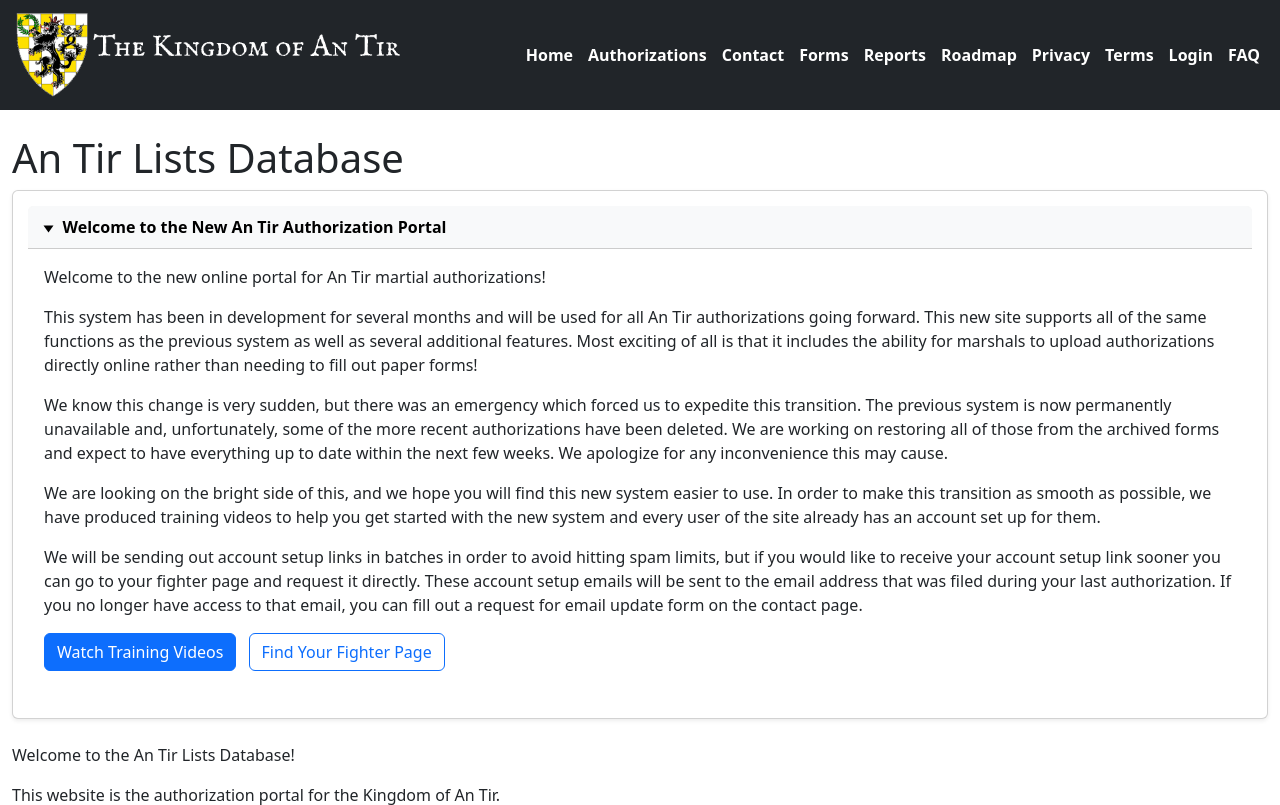
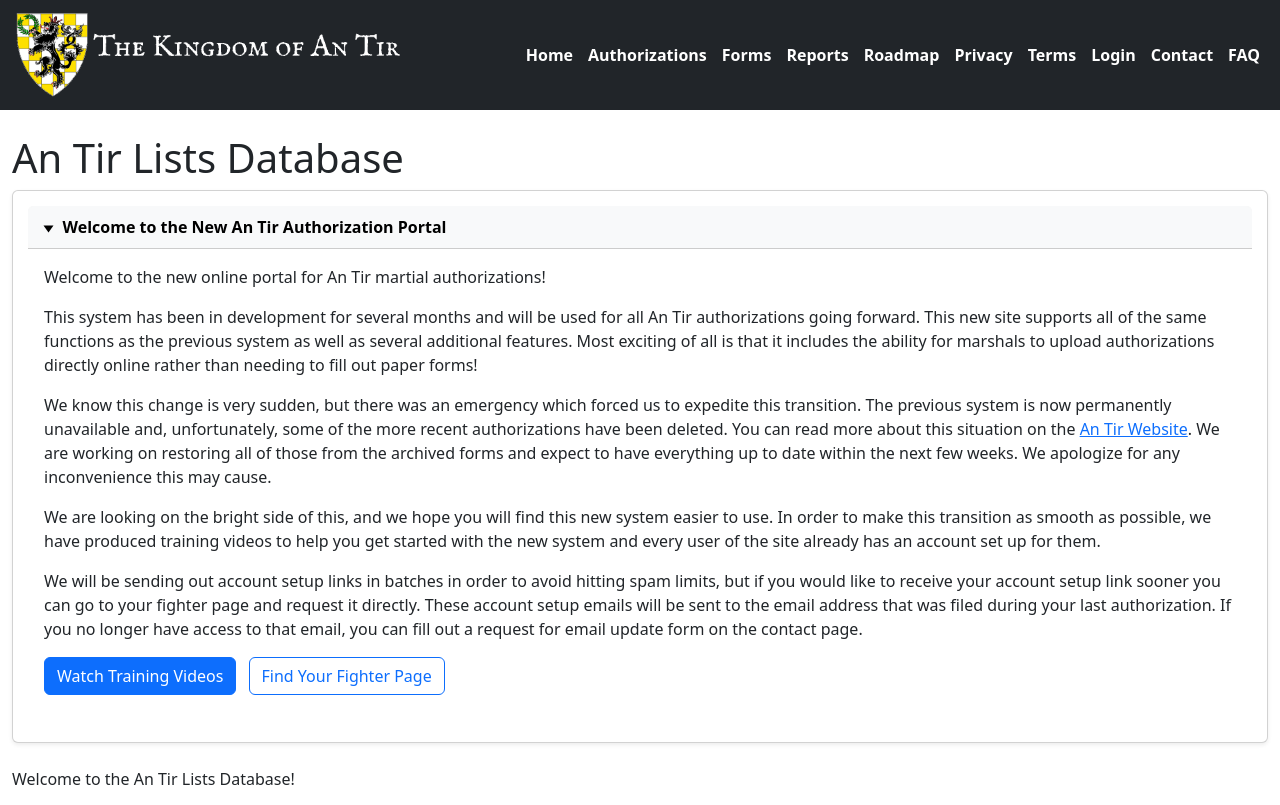
Before and after one commit to Feradach/an_tir_authorization, a Django app: page / in a window 1280 px wide. Shown: the top 805 px of the page. Run offline with Django 5.2, Linux system fonts and the light colour scheme; some libraries are stand-ins or nearby versions.

Commit message:
Official launch

```diff
--- a/authorizations/templates/authorizations/inner_layout.html
+++ b/authorizations/templates/authorizations/inner_layout.html
@@ -14,6 +14,7 @@
     {% else %}
         <a href="{% url 'login' %}" class="nav-link">Login</a>
     {% endif %}
+    <a href="{% url 'contact' %}" class="nav-link">Contact</a>
     <a href="{% url 'faq' %}" class="nav-link">FAQ</a>
 {% endblock %}
 
@@ -30,5 +31,6 @@
     {% else %}
         <li><a href="{% url 'login' %}" class="hamburger-link">Login</a></li>
     {% endif %}
+    <li><a href="{% url 'contact' %}" class="hamburger-link">Contact</a></li>
     <li><a href="{% url 'faq' %}" class="hamburger-link">FAQ</a></li>
 {% endblock %}
--- a/templates/includes/launch_notice.html
+++ b/templates/includes/launch_notice.html
@@ -21,7 +21,7 @@
                 This system has been in development for several months and will be used for all An Tir authorizations going forward. This new site supports all of the same functions as the previous system as well as several additional features. Most exciting of all is that it includes the ability for marshals to upload authorizations directly online rather than needing to fill out paper forms!
             </p>
             <p>
-                We know this change is very sudden, but there was an emergency which forced us to expedite this transition. The previous system is now permanently unavailable and, unfortunately, some of the more recent authorizations have been deleted. We are working on restoring all of those from the archived forms and expect to have everything up to date within the next few weeks. We apologize for any inconvenience this may cause.
+                We know this change is very sudden, but there was an emergency which forced us to expedite this transition. The previous system is now permanently unavailable and, unfortunately, some of the more recent authorizations have been deleted. You can read more about this situation on the <a href="https://antir.org/announcements/new-authorization-portal/">An Tir Website</a>. We are working on restoring all of those from the archived forms and expect to have everything up to date within the next few weeks. We apologize for any inconvenience this may cause.
             </p>
             <p>
                 We are looking on the bright side of this, and we hope you will find this new system easier to use. In order to make this transition as smooth as possible, we have produced training videos to help you get started with the new system and every user of the site already has an account set up for them.
--- a/templates/outer_layout.html
+++ b/templates/outer_layout.html
@@ -4,7 +4,6 @@
 {% block navbar %}
     <a href="{% url 'homepage' %}" class="nav-link">Home</a>
     <a href="{% url 'index' %}" class="nav-link">Authorizations</a>
-    <a href="{% url 'contact' %}" class="nav-link">Contact</a>
     <a href="{% url 'forms' %}" class="nav-link">Forms</a>
     <a href="{% url 'reports' %}" class="nav-link">Reports</a>
     <a href="{% url 'roadmap' %}" class="nav-link">Roadmap</a>
@@ -16,13 +15,13 @@
     {% else %}
         <a href="{% url 'login' %}" class="nav-link">Login</a>
     {% endif %}
+    <a href="{% url 'contact' %}" class="nav-link">Contact</a>
     <a href="{% url 'faq' %}" class="nav-link">FAQ</a>
 {% endblock %}
 
 {% block hamburger %}
     <li><a href="{% url 'homepage' %}" class="hamburger-link">Home</a></li>
     <li><a href="{% url 'index' %}" class="hamburger-link">Authorizations</a></li>
-    <li><a href="{% url 'contact' %}" class="hamburger-link">Contact</a></li>
     <li><a href="{% url 'forms' %}" class="hamburger-link">Forms</a></li>
     <li><a href="{% url 'reports' %}" class="hamburger-link">Reports</a></li>
     <li><a href="{% url 'roadmap' %}" class="hamburger-link">Roadmap</a></li>
@@ -34,5 +33,6 @@
     {% else %}
         <li><a href="{% url 'login' %}" class="hamburger-link">Login</a></li>
     {% endif %}
+    <li><a href="{% url 'contact' %}" class="hamburger-link">Contact</a></li>
     <li><a href="{% url 'faq' %}" class="hamburger-link">FAQ</a></li>
 {% endblock %}
```
Also changed, not shown: CHANGELOG.md.
